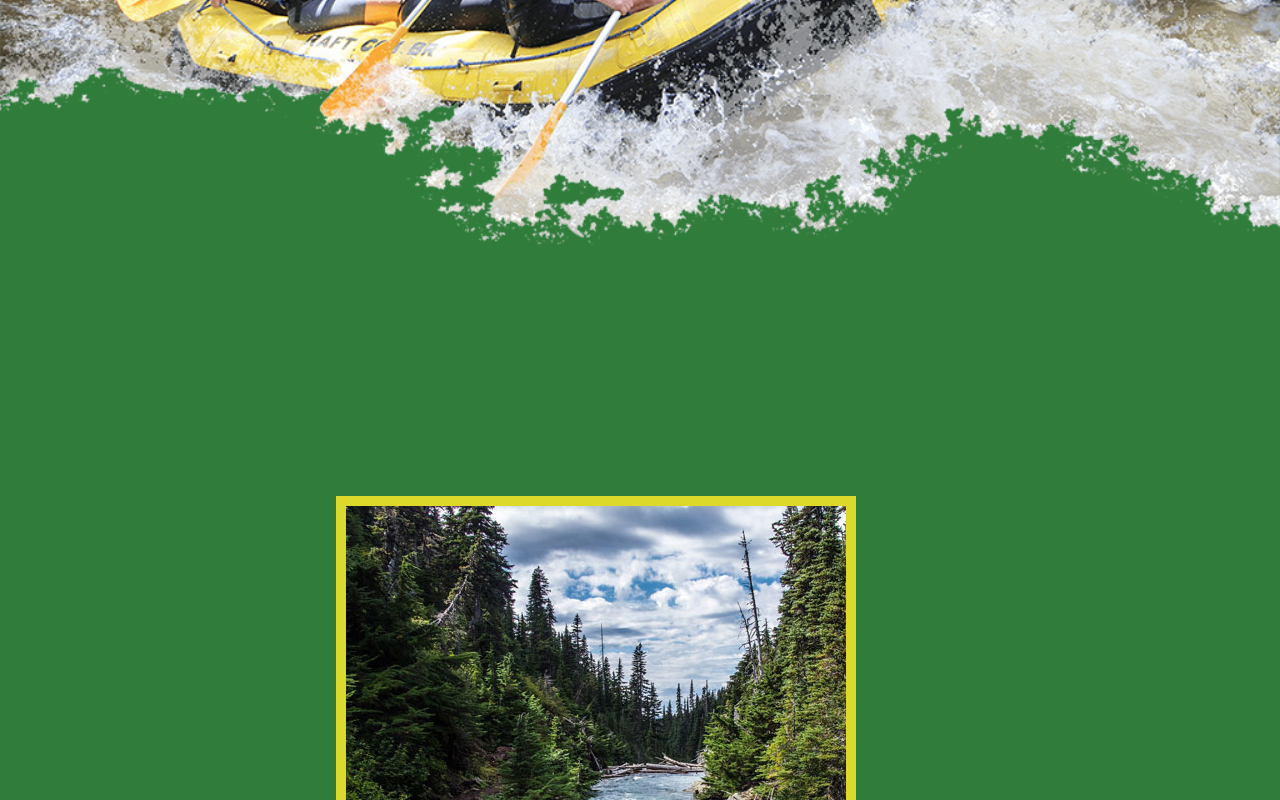
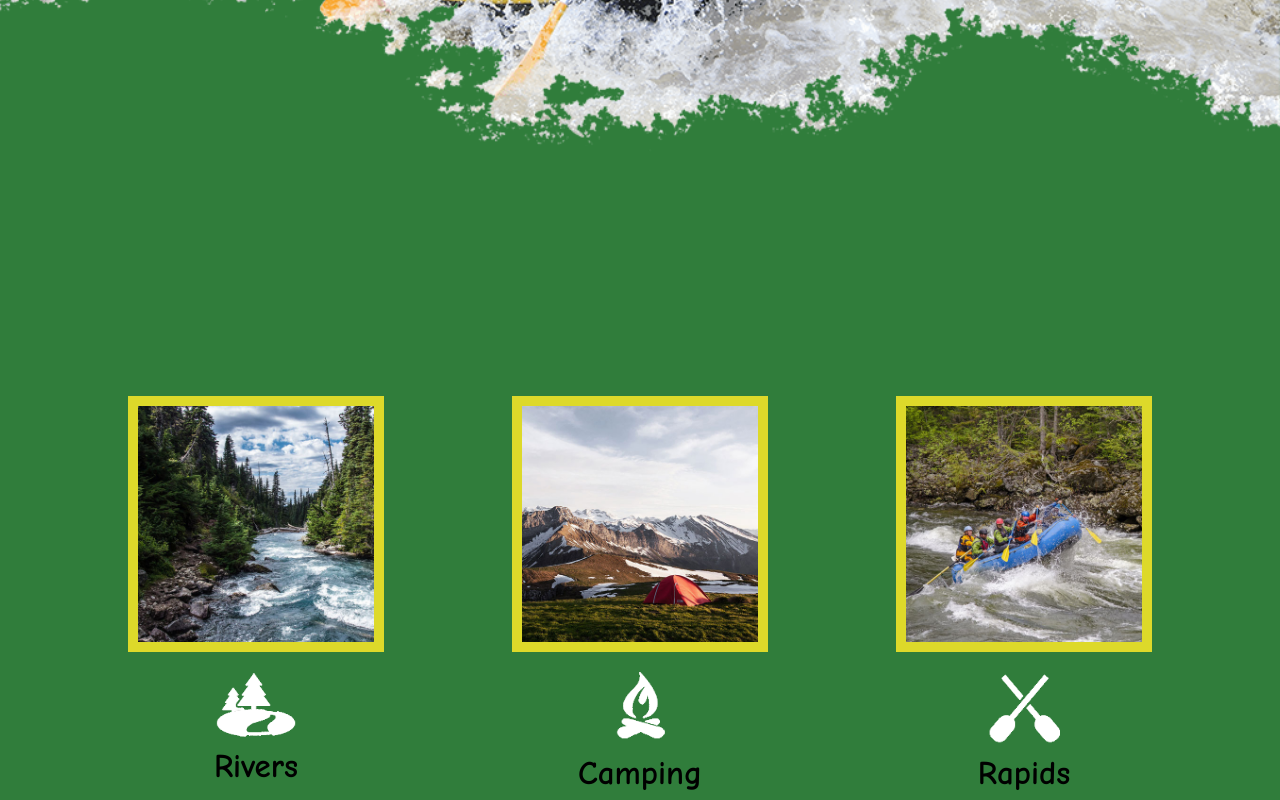
Before and after one commit to RazzTek/WDD130, a plain HTML site: page wwr/index.html in a window 1280 px wide. Shown: the part 659-1459 px from the top of the page. Drawn offline with Linux system fonts and the light colour scheme.

Commit message:
add css for main

```diff
--- a/wwr/styles/style.css
+++ b/wwr/styles/style.css
@@ -17,7 +17,6 @@ h2 {
 }
 
 header {
-    background-color:#307D3B ;
     display: grid;
     grid-template-columns: 150px auto;
 }
@@ -42,6 +41,11 @@ nav a:hover{
 
 h4 {
     color: #ffffff;
+}
+
+main{
+    display: grid;
+    grid-template-columns: repeat(10, 1fr) ;
 }
 
 main section {
@@ -83,6 +87,8 @@ footer .social img {
 #background {
     height: 725px;
     background-color:#307D3B ;
+    grid-column: 1 / 11;
+    grid-row: 4 / 9;
 }
 
 #content {
@@ -100,11 +106,14 @@ footer .social img {
 #hero-box {
     grid-column: 1/4;
     grid-row: 1/3;
+    margin-top: -100px;
+    z-index: -1;
 }
 
 #hero-msg {
     grid-column: 2/3;
     grid-row: 1/2;
+    margin-top: 100px;
 }
 
 #hero-msg h1, #hero-msg h4 {
@@ -145,6 +154,11 @@ footer .social img {
     text-align: center;
 }
 
+.card-img, .mountains {
+    width: 100%;
+}
+
+
 .card-img {
     border: 10px solid #DDD92A;
 }
@@ -175,11 +189,18 @@ footer .social img {
 }
 /* join has more styling with .book above */
 
+.mountains {
+    grid-column: 2 / 7;
+    grid-row: 5 / 8;
+}
+
 .msg {
     background-color:#EAE151;
     color: #000000;
     line-height: 1.5em;
     padding: 35px;
+    grid-column: 6 / 10;
+    grid-row: 6 / 7;
 }
 
 .msg h2{
@@ -193,6 +214,20 @@ footer .social img {
     padding-bottom: 15px;
 }
 
-.rivers-card, .camping-card, .rapids-card {
+.camping-card {
     margin: 200px 0;
+    grid-column: 5 / 7;
+    grid-row: 2 / 3;
 }
+
+.rapids-card {
+    margin: 200px 0;
+    grid-column: 8 / 10 ;
+    grid-row: 2 / 3;
+}
+
+.rivers-card {
+    margin: 200px 0;
+    grid-column: 2 / 4;
+    grid-row: 2 / 3;
+}
```
